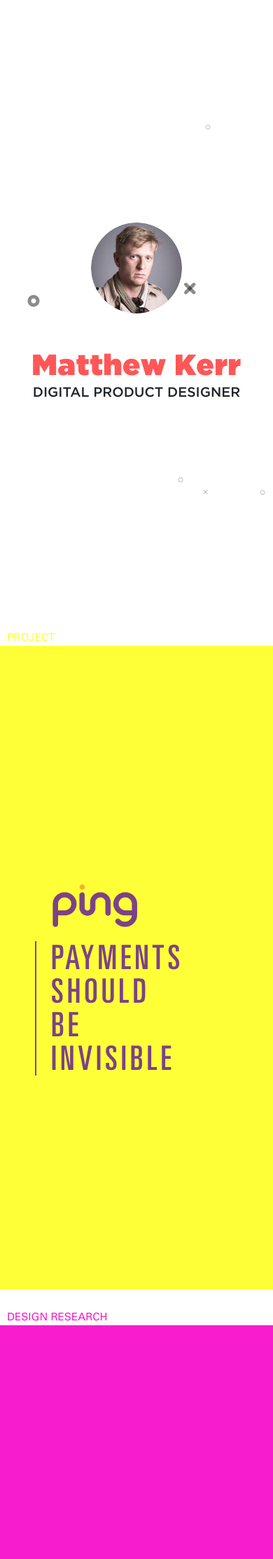
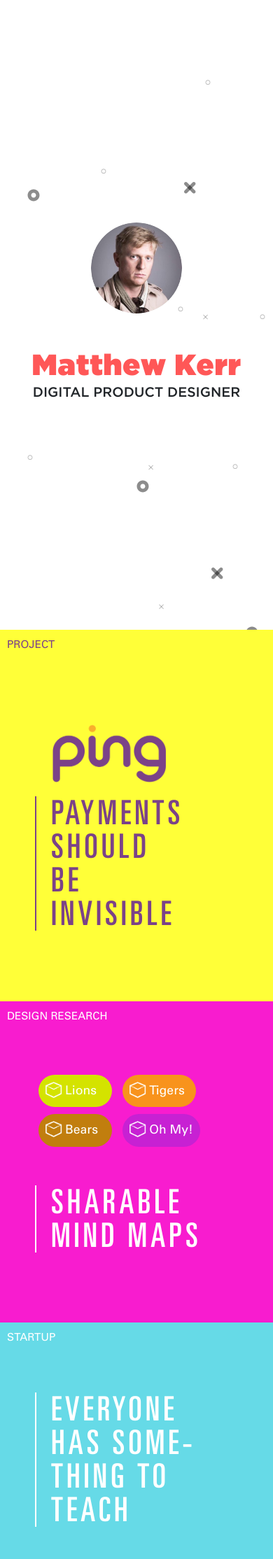
Before and after one commit to kerrmatthew/mk-portfolio, a Jekyll site: the page built from index.md, in a window 390 px wide. Shown: the top 2228 px of the page at 70% size. Built offline with Jekyll 4.4.1, drawn with Linux system fonts in a browser that asks for light colours; nearby versions of some CDN libraries; some web fonts are replaced.

Commit message:
improve mobile experience

```diff
--- a/_sass/index/index.scss
+++ b/_sass/index/index.scss
@@ -13,6 +13,9 @@
   .card-break {
     clear: both;
     margin: -20px 0;
+    @include media-query($on-palm) {
+      display: none;
+    }
   }
 
   .index-card-wrapper {
@@ -41,16 +44,18 @@
       margin-top: 0;
 
       .title {
-        padding-left: 10px;
+        padding: 10px;
+        position: absolute;
       }
 
       .index-card {
-        display: table-cell;
-        vertical-align: middle;
         .logo {
           width: auto;
           max-width: 73%;
           padding-bottom: 20px;
+          img {
+            max-width: 100%;
+          }
         }
       }
     }
--- a/_sass/index/mind_maps.scss
+++ b/_sass/index/mind_maps.scss
@@ -12,10 +12,16 @@
   width: 374px;
   .title {
     color: $card-color;
+    @include media-query($on-palm) {
+      color: $card-accent;
+    }
   }
 
   .index-card {
     background-color: $card-color;
+    > * {
+      display: inline-block;
+    }
     .node {
       color: #fff;
       display: inline-block;
--- a/_sass/index/ping.scss
+++ b/_sass/index/ping.scss
@@ -8,6 +8,9 @@
   position: relative;
   .title {
     color: $card-color;
+    @include media-query($on-palm) {
+      color: $card-accent;
+    }
   }
   .index-card {
     background-color: $card-color;
--- a/_sass/index/risk_culture.scss
+++ b/_sass/index/risk_culture.scss
@@ -10,6 +10,9 @@
   position: relative;
   .title {
     color: $card-color;
+    @include media-query($on-palm) {
+      color: $card-accent;
+    }
   }
   .index-card {
     background-color: $card-color;
--- a/_sass/index/safety_culture.scss
+++ b/_sass/index/safety_culture.scss
@@ -9,6 +9,9 @@
   position: relative;
   .title {
     color: $card-color;
+    @include media-query($on-palm) {
+      color: $card-accent;
+    }
   }
   .index-card {
     background-color: $card-color;
--- a/_sass/index/teach.scss
+++ b/_sass/index/teach.scss
@@ -9,6 +9,9 @@
   position: relative;
   .title {
     color: $card-color;
+    @include media-query($on-palm) {
+      color: $card-accent;
+    }
   }
   .index-card {
     background-color: $card-color;
--- a/js/init.js
+++ b/js/init.js
@@ -1,22 +1,4 @@
 $(function(){
-  function init() {
-    $('.header-wrapper').height(window.innerHeight);
-    $('.header-wrapper').css('margin-bottom', 0);
-
-    resize();
-		window.addEventListener('resize', resize);
-  }
-
-  function resize() {
-		var _width = window.innerWidth;
-    if(_width <= 600) {
-      $('.index-card').height(window.innerHeight*0.8);
-      $('.index-card').width(window.innerWidth);
-    } else {
-      $('.index-card').css('height', '');
-      $('.index-card').css('width', '');
-    }
-	}
-
-  init();
+  $('.header-wrapper').height(window.innerHeight);
+  $('.header-wrapper').css('margin-bottom', 0);
 });
```
Also changed, not shown: 2 other files.
